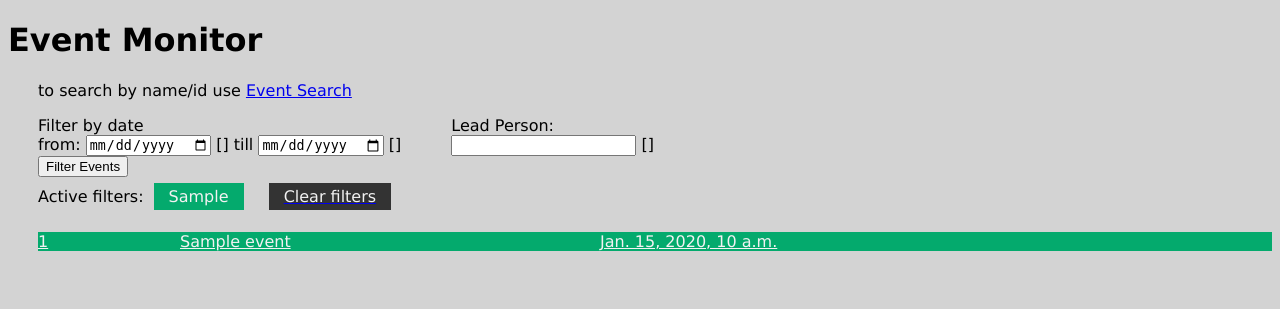
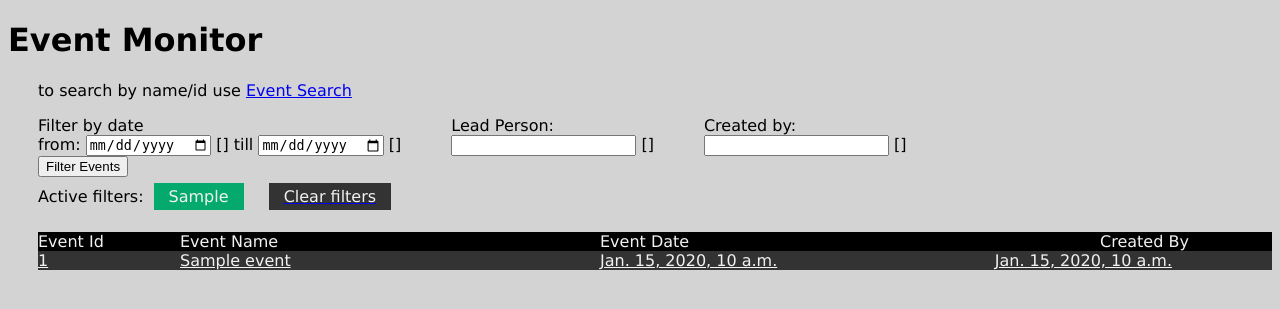
Before and after one commit to milessic/python-portfolio, a Django app: template event_app_2/event_world/events_2/events/templates/monitor.html in a window 1280 px wide. Shown: the top 309 px of the page. Run offline with Django 3.2, Linux system fonts and the light colour scheme; the template is opened without the code that fills it: most values are stand-ins (such as "Sample title", 1, 10 or a date in 2020); form fields are guessed from the names that the template uses.

Commit message:
events2.0 furhter changes to users

```diff
--- a/event_app_2/event_world/events_2/events/forms.py
+++ b/event_app_2/event_world/events_2/events/forms.py
@@ -17,3 +17,4 @@ class MonitorFilterForm(forms.Form):
     from_date = forms.DateField(label="from", required=False)
     till_date = forms.DateField(label="till", required=False)
     lead = forms.CharField(label='Lead Person', max_length=255, required=False)
+    created_by = forms.CharField(label='created_by', max_length=150, required=False)
--- a/event_app_2/event_world/events_2/events/static/styles.css
+++ b/event_app_2/event_world/events_2/events/static/styles.css
@@ -181,14 +181,25 @@ div.tile {
   margin-right: 100px;
 }
 
-.monitor-item-wrapper .event-name {
+.monitor-event-list .event-name {
   position: sticky;
   left: 180px;
 }
 
-.monitor-item-wrapper .event-date {
+.monitor-event-list .event-date {
   position: sticky;
   left: 600px;
+}
+
+.monitor-event-list .event-created-by {
+  position: sticky;
+  left: 1100px;
+}
+
+.monitor-header {
+  display: flex;
+  background: black;
+  color: #f2f2f2;
 }
 
 /* FILTERS */
@@ -200,7 +211,7 @@ div.tile {
   display: flex;
 }
 
-.filter-lead-person {
+.filter-notdate {
   margin-left: 50px;
 }
 
--- a/event_app_2/event_world/events_2/events/templates/details.html
+++ b/event_app_2/event_world/events_2/events/templates/details.html
@@ -26,8 +26,7 @@
         <h1 id="event_name">{{ e.event_name }}</h1><br>
         <div>
             <span>
-                <label for="created_by" id="created_by_label">Created by:</label>
-                    <p id="created_by">{{ e.created_by }}</p><br>
+                <p id="created_by">Created by <a href="/users/{{ e.created_by}}" target="_blank" rel="noopener noreferrer">{{ e.created_by }}</a></p><br>
             </span>
             <span>
                 <label for="creation_date" id=event_creation_date_label">Created:</label>
@@ -56,6 +55,7 @@
             {% else %}
                 <p id="event_ticketed">No info</p>
             {% endif %}
+        {% if e.created_by == user.username or user.username == "milos" %}
             <div class="bottom-bar">
                 <a></a>
                 <a href="?edit_view=True">
@@ -65,6 +65,7 @@
                     <input class="red-button" type="submit" value="Delete Event">
                 </a>
             </div>
+        {% endif %}
     </div>
     {% elif edit_view %}
         <h1>Event id {{ e.id }} edit</h1>
--- a/event_app_2/event_world/events_2/events/templates/monitor.html
+++ b/event_app_2/event_world/events_2/events/templates/monitor.html
@@ -23,11 +23,18 @@
                         {{ form.till_date.errors }}
                     </div>
                 </div>
-                <div class="filter-lead-person">
-                    <label for="{{ form.lead.if_for_label }}">Lead Person:</label>
+                <div class="filter-notdate">
+                    <label for="{{ form.lead.id_for_label }}">Lead Person:</label>
                     <div>
                         {{ form.lead }}
                         {{ form.lead.errors }}
+                    </div>
+                </div>
+                <div class="filter-notdate">
+                    <label for="{{ form.created_by.id_for_label }}">Created by:</label>
+                    <div>
+                        {{ form.created_by }}
+                        {{ form.created_by.errors }}
                     </div>
                 </div>
             </div>
@@ -48,12 +55,19 @@
         </form>
     </div>
     <div class="monitor-event-list">
+        <div class="monitor-header">
+            <div class="event-id">Event Id</div>
+            <div class="event-name">Event Name</div>
+            <div class="event-date">Event Date</div>
+            <div class="event-created-by">Created By</div>
+        </div>
         {% for e in events reversed %}
             <div class="monitor-item-wrapper">
                 <a href="details/{{ e.id }}">
                     <div>{{e.id }}</div>
                     <div class="event-name">{{e.event_name }}</div>
                     <div class="event-date">{{e.event_start_date }}</div>
+                    <div class="event-created-by">{{e.created_by}}</div>
                 </a>
             </div>
         {% endfor %}
--- a/event_app_2/event_world/events_2/events/templates/users_current.html
+++ b/event_app_2/event_world/events_2/events/templates/users_current.html
@@ -19,6 +19,9 @@ Your Account
             {% for e in created_e%}
             <li><a href="/monitor/details/{{ e.id }}">{{ e.id }}</a> - {{ e.event_name }}</li>
             {% endfor %}
+            {% if not created_e %}
+            <li>user created no <event></event></li>
+            {% endif %}
         </ul>
     </div>
 </div>
--- a/event_app_2/event_world/events_2/events/views.py
+++ b/event_app_2/event_world/events_2/events/views.py
@@ -65,6 +65,9 @@ def monitor(request):
         if f['lead']:
             events = events.filter(lead_person__icontains=f['lead'])
             active_filters.append(f"lead person: {f['lead']}")
+        if f['created_by']:
+            events = events.filter(created_by=f['created_by'])
+            active_filters.append(f"created by: {f['created_by']}")
         #events.filter(event_start_date__gte=f['from_date'])
         #events = Event.objects.filter(event_start_date__range=(f['from_date'], f['till_date']), lead_person__icontains=f['lead'])
         #HttpResponse(template.render(context, request))
```
Lines whose indentation alone changed are shown as unchanged.
